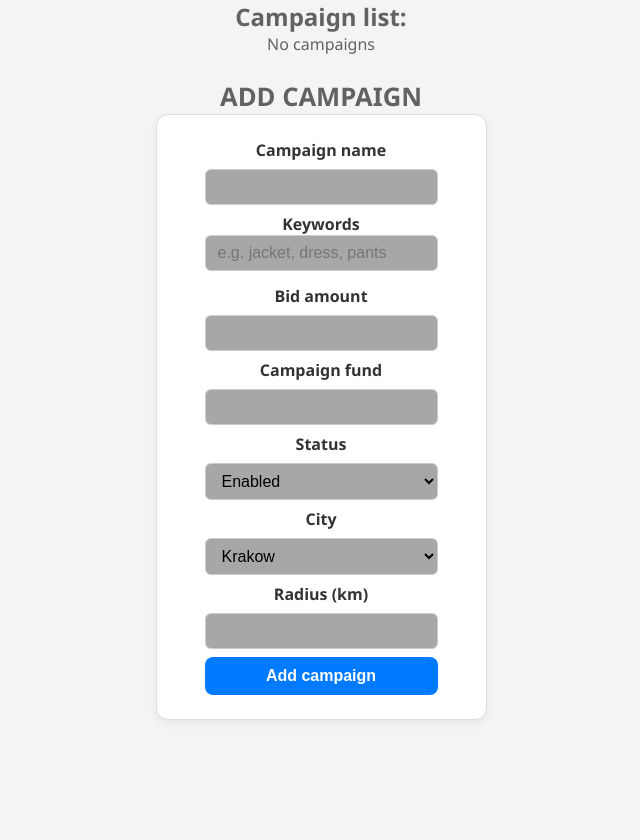
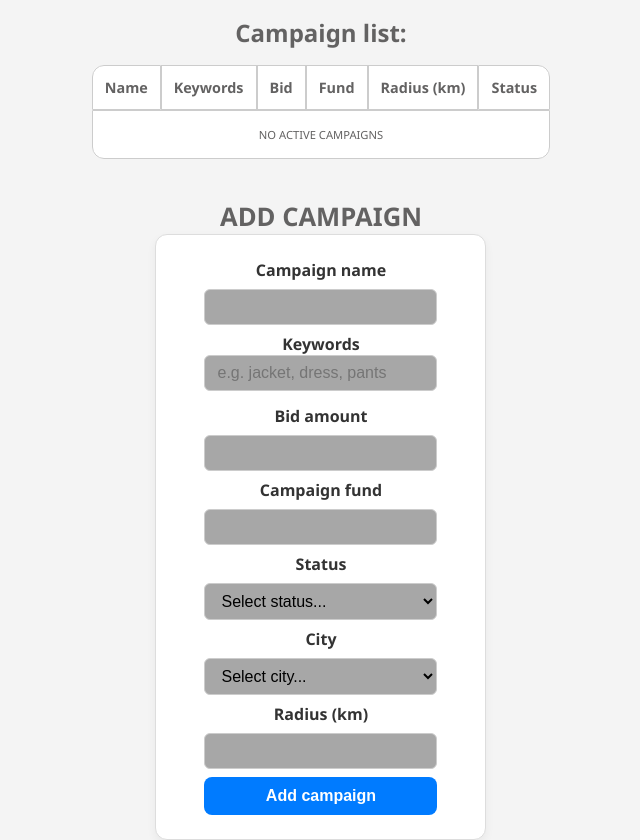
Before and after one commit to FaberNiko/Campaign, a React (Vite) app in the folder campaign-app/: page / in a window 1280 px wide. Shown: the whole page, without its empty margins (319-959 px from the left). Before the commit the page ends 800 px from the top, so only its background shows below. Built offline with nearby package versions, Linux system fonts and the light colour scheme.

Commit message:
Updated styles and structures

```diff
--- a/campaign-app/src/components/CampaignForm.jsx
+++ b/campaign-app/src/components/CampaignForm.jsx
@@ -32,13 +32,13 @@ export const CampaignForm = ({ onAdd }) => {
 		setKeywords([]);
 		setBid("");
 		setFund("");
-		setStatus("on");
-		setCity("Krakow");
+		setStatus("");
+		setCity("");
 		setRadius("");
 	};
 	return (
 		<>
-            <h1>Add campaign</h1>
+			<h1>Add campaign</h1>
 			<form onSubmit={handleSubmit}>
 				<label>Campaign name</label>
 				<input
@@ -73,12 +73,18 @@ export const CampaignForm = ({ onAdd }) => {
 					value={status}
 					onChange={e => setStatus(e.target.value)}
 					required>
+					<option value="" disabled hidden>
+						Select status...
+					</option>
 					<option value="on">Enabled</option>
 					<option value="off">Disabled</option>
 				</select>
 
 				<label>City</label>
 				<select value={city} onChange={e => setCity(e.target.value)}>
+					<option value="" disabled hidden>
+						Select city...
+					</option>
 					<option>Krakow</option>
 					<option>Warsaw</option>
 					<option>Wroclaw</option>
--- a/campaign-app/src/components/CampaignList.jsx
+++ b/campaign-app/src/components/CampaignList.jsx
@@ -2,29 +2,40 @@ import React from "react";
 import "../styles/CampaignList.scss";
 
 export const CampaignList = ({ campaigns }) => {
-	if (campaigns.length === 0) {
-		return (
-			<>
-				<h2>Campaign list:</h2>
-				<p>No campaigns</p>
-			</>
-		);
-	}
+
 	return (
-		<div>
+		<div className="campaign-list">
 			<h2>Campaign list:</h2>
-			<ul>
-				{campaigns.map((c, index) => (
-					<li key={index}>
-						<h3>{c.name}</h3>
-						<p>keywords: {c.keywords.join(", ")}</p>
-						<p>bid: <strong>{c.bid}</strong></p>
-						<p>fund: {c.fund} E</p>
-						<p>radius: {c.radius} km</p>
-						<p>status: {c.status}</p>
-					</li>
-				))}
-			</ul>
+			<table>
+				<thead>
+					<tr>
+						<th>Name</th>
+						<th>Keywords</th>
+						<th>Bid</th>
+						<th>Fund</th>
+						<th>Radius (km)</th>
+						<th>Status</th>
+					</tr>
+				</thead>
+				<tbody>
+					{campaigns.length === 0 ? (
+						<tr>
+							<td colSpan="6" style={{ textAlign: "center", padding: "1rem" }}>No active campaigns</td>
+						</tr>
+					) : (
+						campaigns.map((c, index) => (
+							<tr key={index}>
+								<td data-label="Name">{c.name}</td>
+								<td data-label="Keywords">{c.keywords.join(", ")}</td>
+								<td data-label="Bid">{c.bid}</td>
+								<td data-label="Fund">{c.fund} E</td>
+								<td data-label="Radius">{c.radius} km</td>
+								<td data-label="Status">{c.status}</td>
+							</tr>
+						))
+					)}
+				</tbody>
+			</table>
 		</div>
 	);
 };
--- a/campaign-app/src/styles/CampaignList.scss
+++ b/campaign-app/src/styles/CampaignList.scss
@@ -1,21 +1,99 @@
-ul {
-	padding: 0;
-    display: flex;
+.campaign-list {
+	width: 100%;
+	padding: 1rem;
+
+	h2 {
+		font-size: 1.5rem;
+		margin-bottom: 1rem;
 	}
 
-li {
-    padding: 1rem;
-    margin: .4rem;
+	table {
+		width: 100%;
+		border-collapse: collapse;
+		font-size: 0.9rem;
+
+		thead {
+			display: none;
+		}
+
+		tr {
+			display: block;
+			border: 1px solid #ddd;
+			border-radius: 8px;
+			margin-bottom: 1rem;
+			padding: 0.5rem;
 			background-color: #fff;
-	color: #000;
-	list-style: none;
-	border-radius: 6px;
-	text-align: left;
+		}
+
+		td {
+			display: flex;
+			justify-content: space-between;
+			padding: 0.5rem 0;
+			border-bottom: 1px solid #eee;
 			text-transform: uppercase;
+            font-size: 0.7rem;
 
-    p {
-        font-size: 0.7rem;
-        color: #6d6c6c;
-        margin: 0.2rem;
+			&:last-child {
+				border-bottom: none;
+			}
+
+			&::before {
+				content: attr(data-label);
+				font-weight: bold;
+				margin-right: 1rem;
+				color: #333;
 			}
 		}
+	}
+
+	// Desktop styles
+	@media (min-width: 768px) {
+		table {
+			display: table;
+			border-collapse: separate;
+			border-spacing: 0;
+			overflow: hidden;
+
+			thead {
+				display: table-header-group;
+				background-color: #f5f5f5;
+			}
+
+			tr {
+				display: table-row;
+			}
+
+			td,
+			th {
+				display: table-cell;
+				padding: 0.75rem;
+				border: 1px solid #ccc;
+				text-align: left;
+			}
+
+			td::before {
+				content: none;
+			}
+
+			td:last-child {
+				border-bottom: 1px solid #ccc;
+			}
+
+			thead tr th:first-child {
+				border-top-left-radius: 12px;
+			}
+
+			thead tr th:last-child {
+				border-top-right-radius: 12px;
+			}
+
+			tbody tr:last-child td:first-child {
+				border-bottom-left-radius: 12px;
+			}
+
+			tbody tr:last-child td:last-child {
+				border-bottom-right-radius: 12px;
+			}
+		}
+	}
+}
```
Lines whose indentation alone changed are shown as unchanged.
